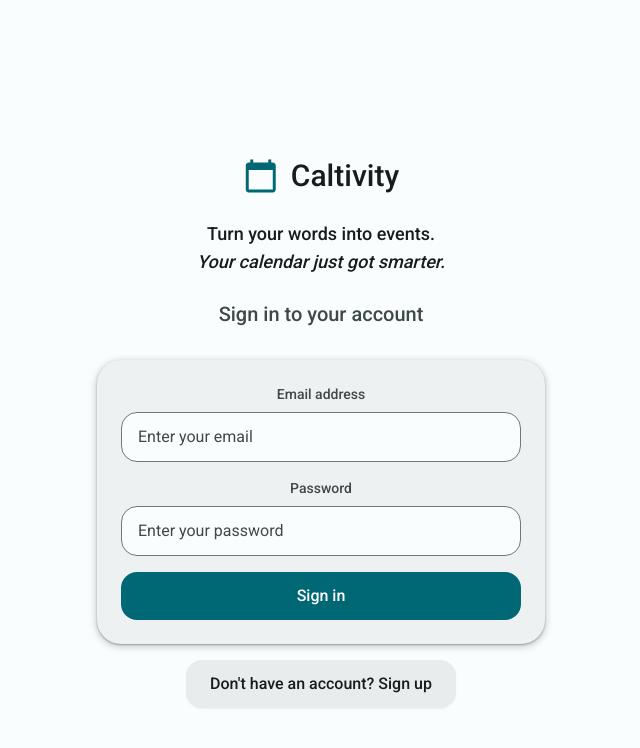
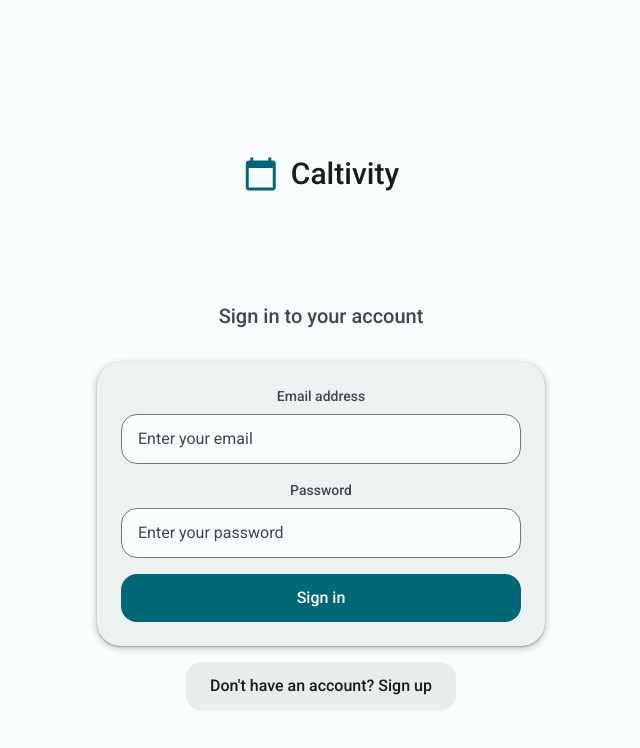
Before and after one commit to DelyanParushev/MLCalendar, a React (Vite) app in the folder frontend/: page / in a window 1280 px wide. Shown: the top 748 px of the page, without its empty margins (319-959 px from the left). Built offline with nearby package versions, Linux system fonts and the light colour scheme; no server answers.

Commit message:
fix: Restructure tagline to two separate lines and fix animations

```diff
--- a/frontend/src/calendar.css
+++ b/frontend/src/calendar.css
@@ -217,12 +217,19 @@
 
 /* Tagline animations - combining fade-in with blur and gradient color animation */
 @keyframes textclip {
-  to {
+  0% {
+    background-position: 0% center;
+  }
+  100% {
     background-position: 200% center;
   }
 }
 
 @keyframes fade-in {
+  0% {
+    opacity: 0;
+    filter: blur(4px);
+  }
   100% {
     opacity: 1;
     filter: blur(0);
@@ -230,81 +237,87 @@
 }
 
 @keyframes scale {
+  0% {
+    transform: scale(0.94);
+  }
   100% {
     transform: scale(1);
   }
 }
 
 .tagline-container {
-  max-width: 40ch;
-  margin: 0 auto;
+  max-width: 40ch !important;
+  margin: 0 auto !important;
 }
 
 .tagline-animated {
-  transform: scale(0.94);
-  animation: scale 3s forwards cubic-bezier(0.5, 1, 0.89, 1), textclip 2s 2s linear infinite;
-  text-align: center;
-  line-height: 1.4;
+  transform: scale(0.94) !important;
+  animation: scale 3s forwards cubic-bezier(0.5, 1, 0.89, 1), textclip 2s 2s linear infinite !important;
+  text-align: center !important;
+  line-height: 1.4 !important;
   background-image: linear-gradient(
     -225deg,
     #231557 0%,
     #44107a 29%,
     #ff1361 67%,
     #fff800 100%
-  );
-  background-size: 200% auto;
-  color: #fff;
-  background-clip: text;
-  -webkit-background-clip: text;
-  -webkit-text-fill-color: transparent;
-  text-fill-color: transparent;
+  ) !important;
+  background-size: 200% auto !important;
+  color: #fff !important;
+  background-clip: text !important;
+  -webkit-background-clip: text !important;
+  -webkit-text-fill-color: transparent !important;
+  display: inline-block !important;
+  margin: 0.25rem 0 !important;
 }
 
 .tagline-animated span {
-  display: inline-block;
-  opacity: 0;
-  filter: blur(4px);
-  margin-right: 0.25rem;
+  display: inline-block !important;
+  opacity: 0 !important;
+  filter: blur(4px) !important;
+  margin-right: 0.25rem !important;
 }
 
-.tagline-animated span:nth-child(1) {
-  animation: fade-in 0.8s 0.1s forwards cubic-bezier(0.11, 0, 0.5, 0);
+/* First line animations */
+.tagline-animated.line-1 span:nth-child(1) {
+  animation: fade-in 0.8s 0.1s forwards cubic-bezier(0.11, 0, 0.5, 0) !important;
 }
 
-.tagline-animated span:nth-child(2) {
-  animation: fade-in 0.8s 0.2s forwards cubic-bezier(0.11, 0, 0.5, 0);
+.tagline-animated.line-1 span:nth-child(2) {
+  animation: fade-in 0.8s 0.2s forwards cubic-bezier(0.11, 0, 0.5, 0) !important;
 }
 
-.tagline-animated span:nth-child(3) {
-  animation: fade-in 0.8s 0.3s forwards cubic-bezier(0.11, 0, 0.5, 0);
+.tagline-animated.line-1 span:nth-child(3) {
+  animation: fade-in 0.8s 0.3s forwards cubic-bezier(0.11, 0, 0.5, 0) !important;
 }
 
-.tagline-animated span:nth-child(4) {
-  animation: fade-in 0.8s 0.4s forwards cubic-bezier(0.11, 0, 0.5, 0);
+.tagline-animated.line-1 span:nth-child(4) {
+  animation: fade-in 0.8s 0.4s forwards cubic-bezier(0.11, 0, 0.5, 0) !important;
 }
 
-.tagline-animated span:nth-child(5) {
-  animation: fade-in 0.8s 0.5s forwards cubic-bezier(0.11, 0, 0.5, 0);
+.tagline-animated.line-1 span:nth-child(5) {
+  animation: fade-in 0.8s 0.5s forwards cubic-bezier(0.11, 0, 0.5, 0) !important;
 }
 
-.tagline-animated span:nth-child(6) {
-  animation: fade-in 0.8s 0.7s forwards cubic-bezier(0.11, 0, 0.5, 0);
+/* Second line animations */
+.tagline-animated.line-2 span:nth-child(1) {
+  animation: fade-in 0.8s 0.7s forwards cubic-bezier(0.11, 0, 0.5, 0) !important;
 }
 
-.tagline-animated span:nth-child(7) {
-  animation: fade-in 0.8s 0.8s forwards cubic-bezier(0.11, 0, 0.5, 0);
+.tagline-animated.line-2 span:nth-child(2) {
+  animation: fade-in 0.8s 0.8s forwards cubic-bezier(0.11, 0, 0.5, 0) !important;
 }
 
-.tagline-animated span:nth-child(8) {
-  animation: fade-in 0.8s 0.9s forwards cubic-bezier(0.11, 0, 0.5, 0);
+.tagline-animated.line-2 span:nth-child(3) {
+  animation: fade-in 0.8s 0.9s forwards cubic-bezier(0.11, 0, 0.5, 0) !important;
 }
 
-.tagline-animated span:nth-child(9) {
-  animation: fade-in 0.8s 1.0s forwards cubic-bezier(0.11, 0, 0.5, 0);
+.tagline-animated.line-2 span:nth-child(4) {
+  animation: fade-in 0.8s 1.0s forwards cubic-bezier(0.11, 0, 0.5, 0) !important;
 }
 
-.tagline-animated span:nth-child(10) {
-  animation: fade-in 0.8s 1.1s forwards cubic-bezier(0.11, 0, 0.5, 0);
+.tagline-animated.line-2 span:nth-child(5) {
+  animation: fade-in 0.8s 1.1s forwards cubic-bezier(0.11, 0, 0.5, 0) !important;
 }
 
 .fc-current-time-indicator {
--- a/frontend/src/components/AuthForm.jsx
+++ b/frontend/src/components/AuthForm.jsx
@@ -110,13 +110,21 @@ const AuthForm = () => {
               Caltivity
             </h1>
           </div>
-          <div className="mb-6 text-center">
-            <p className="text-lg font-medium tagline-line-1">
-              Turn your words into events.
-            </p>
-            <p className="text-lg font-medium italic tagline-line-2">
-              Your calendar just got smarter.
-            </p>
+          <div className="mb-6 text-center tagline-container">
+            <h2 className="text-2xl font-medium tagline-animated line-1">
+              <span>Turn</span>
+              <span>your</span>
+              <span>words</span>
+              <span>into</span>
+              <span>events.</span>
+            </h2>
+            <h2 className="text-2xl font-medium tagline-animated line-2">
+              <span>Your</span>
+              <span>calendar</span>
+              <span>just</span>
+              <span>got</span>
+              <span>smarter.</span>
+            </h2>
           </div>
           <h2 className="text-xl font-medium text-[color:var(--md-sys-color-on-surface-variant)]">
             {isLogin ? 'Sign in to your account' : 'Create your account'}
```
